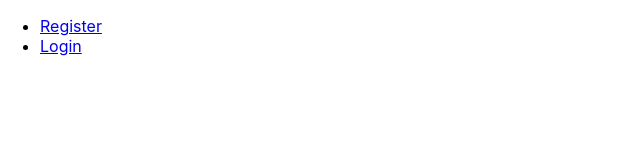
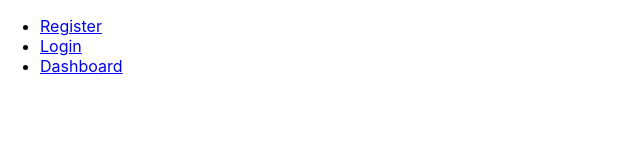
Before and after one commit to Qbuiba/Financial-Management-FrontEnd-React, a React (Create React App) app: page / in a window 1280 px wide. Before the commit this address had no page. Shown: the top 160 px of the page, without its empty margins (0-640 px from the left). Built offline with nearby package versions, Linux system fonts and the light colour scheme.

Commit message:
update App.js with Dashboard component

```diff
--- a/src/App.js
+++ b/src/App.js
@@ -2,6 +2,7 @@ import React from 'react';
 import { BrowserRouter as Router, Route, Routes, Link } from 'react-router-dom';
 import Register from './components/Register';
 import Login from './components/Login';
+import Dashboard from './components/Dashboard';
 
 function App() {
   return(
@@ -15,11 +16,15 @@ function App() {
           <li>
             <Link to="/login">Login</Link>
           </li>
+          <li>
+            <Link to="/dashboard">Dashboard</Link>
+          </li>
         </ul>
       </nav>
       <Routes>
           <Route path="/register" element={<Register />} />
           <Route path="/login" element={<Login />} />
+          <Route path='/dashboard' element={<Dashboard />} />
         </Routes>
     </div>
   </Router>
```
